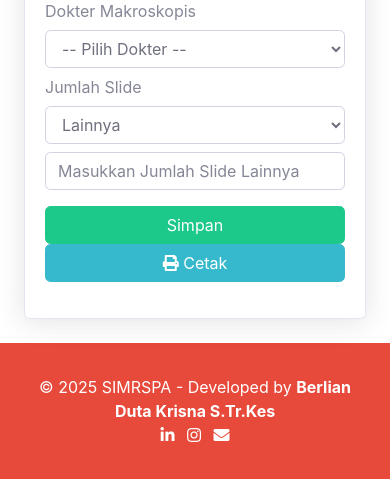
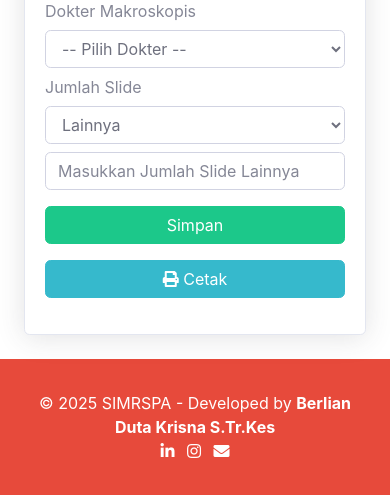
Before and after one commit to BerlianDutaKrisna/simrspa, a CodeIgniter 4 app: the page made by app/Views/exam/edit_makroskopis.php in a window 390 px wide; the page is wider, and only the part inside the window is pictured. Shown: the part 1792-2287 px from the top of that part. Run offline with PHP 8.4 and a stand-in for CodeIgniter, Linux system fonts and the light colour scheme; the template is opened without the code that fills it, so the values that code supplies are empty; some libraries are stand-ins or nearby versions.

Commit message:
merubah jarak button simpan

```diff
--- a/app/Views/exam/edit_makroskopis.php
+++ b/app/Views/exam/edit_makroskopis.php
@@ -149,7 +149,7 @@
 
                 <!-- Tombol Simpan -->
                 <div class="form-group row">
-                    <div class="col-sm-6 text-center">
+                    <div class="col-sm-6 text-center mb-3">
                         <button type="submit"
                             class="btn btn-success btn-user w-100"
                             formaction="<?= base_url('exam/update/' . $hpa['id_hpa']); ?>">
--- a/app/Views/exam/edit_mikroskopis.php
+++ b/app/Views/exam/edit_mikroskopis.php
@@ -264,7 +264,7 @@
 
                 <!-- Tombol Simpan -->
                 <div class="form-group row">
-                    <div class="col-sm-6 text-center">
+                    <div class="col-sm-6 text-center mb-3">
                         <button type="submit"
                             class="btn btn-success btn-user w-100"
                             formaction="<?= base_url('exam/update/' . $hpa['id_hpa']); ?>">
```
Also changed, not shown: public/uploads/hpa/makroskopis/08252411022025.jpg (added), public/uploads/hpa/makroskopis/08310011022025.jpg (added), 6 other files.
